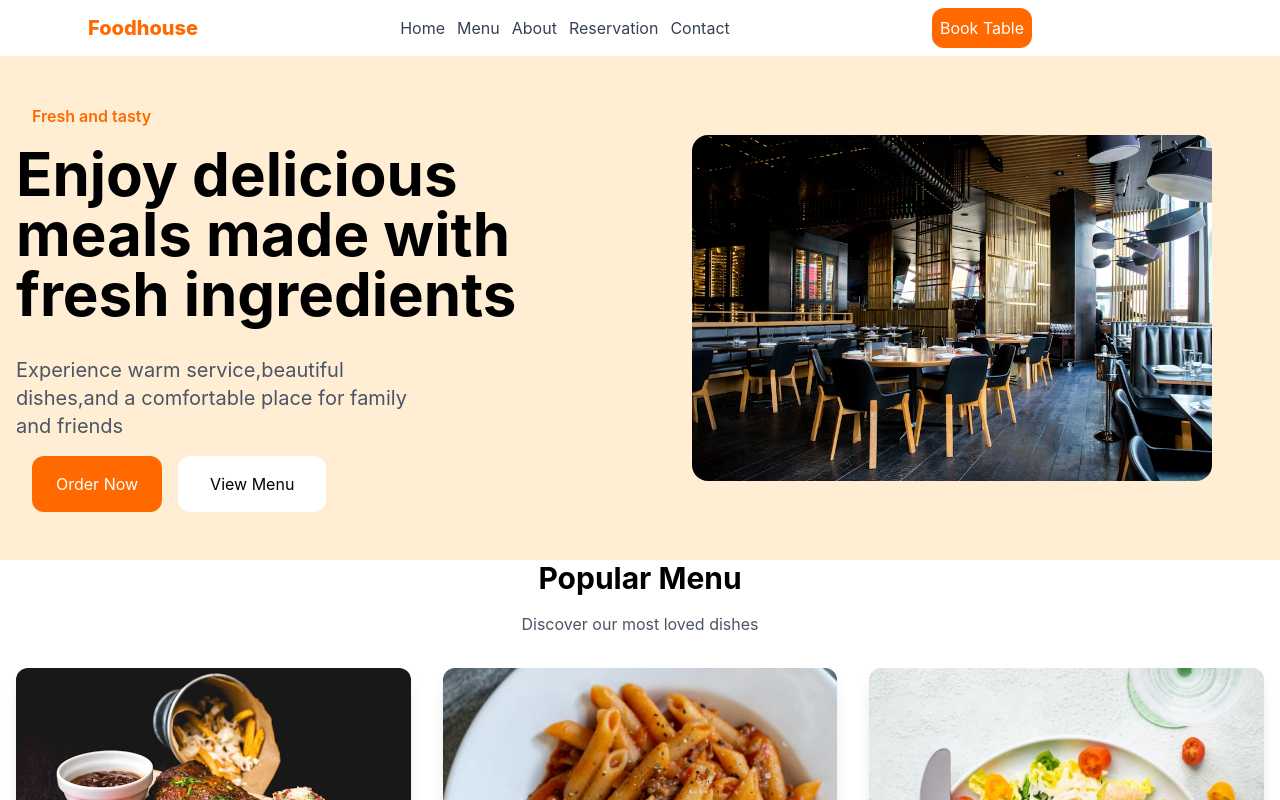
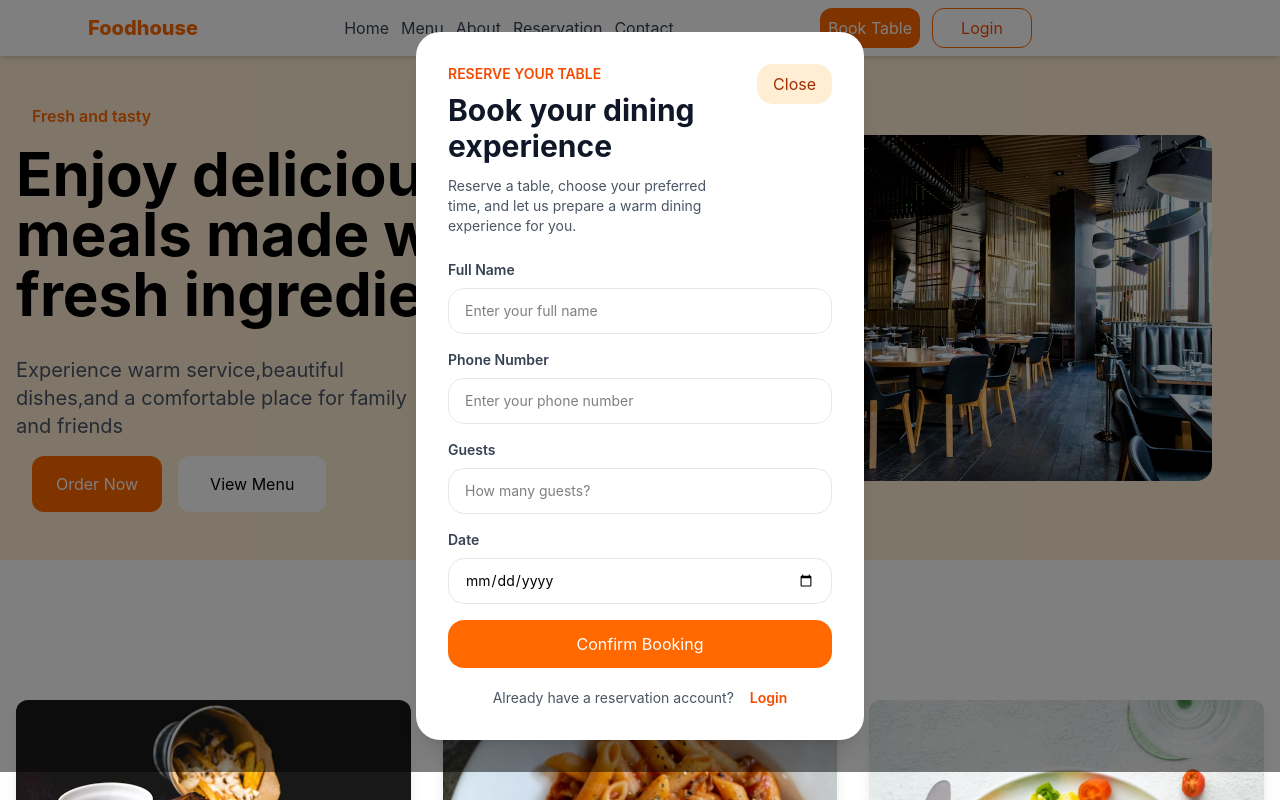
Before and after one commit to Temuulenpda/tailwind, a React (Vite) app: page / in a window 1280 px wide. Both pictures are taken after a click on the button "Book Table". Shown: the top 800 px of the page. Built offline with nearby package versions, Linux system fonts and the light colour scheme.

Commit message:
your message here

```diff
--- /dev/null
+++ b/src/components/dasgal8/AuthModal.jsx
@@ -0,0 +1,57 @@
+import React from "react";
+import authContent from "./Dasgal8data/data";
+const AuthModal = ({ open, close, mode, switchMode }) => {
+  const authtext = authContent[mode];
+  if (!open) {
+    return;
+  }
+  return (
+    <div className="fixed top-0 right-0 left-0 z-50 flex justify-center items-center  px-4 py-8 bg-black/50  ">
+      <div className="bg-white w-full max-w-md rounded-3xl p-6 shadow-xl md:p-8">
+        <div className="mb-6 flex items-start justify-between gap-4">
+          <div>
+            <p className="mb-2 text-sm font-semibold uppercase text-orange-600">
+              {authtext.eyebrow}
+            </p>
+            <h2 className="text-3xl font-bold text-gray-900">
+              {authtext.title}
+            </h2>
+            <p className="mt-3 text-sm text-gray-600">{authtext.description}</p>
+          </div>
+          <button onClick={close} className="bg-orange-100 text-orange-800 hover:bg-orange-300 rounded-2xl py-2 px-4"> Close</button>
+        </div>
+        <form className="space-y-4">
+          {authtext.fields.map((field) => (
+            <label className="block" key={field.label}>
+              <span className="mb-2 block text-sm font-semibold text-gray-700">
+                {field.label}
+              </span>
+              <input
+                className="w-full rounded-2xl border border-gray-200 px-4 py-3 text-sm outline-none transition focus:border-orange-500"
+                type={field.type}
+                placeholder={field.placeholder}
+              />
+            </label>
+          ))}
+          <button
+            type="button"
+            className="w-full rounded-2xl bg-orange-500 px-4 py-3 text-white transition hover:bg-orange-600"
+          >
+            {authtext.primaryLabel}
+          </button>
+        </form>
+        <p className="mt-5 text-center text-sm text-gray-600">
+          {authtext.secondaryText}
+          <button
+            onClick={switchMode}
+            className="ml-4 font-semibold text-orange-600 hover:text-orange-700"
+          >
+            {authtext.secondaryAction}
+          </button>
+        </p>
+      </div>
+    </div>
+  );
+};
+
+export default AuthModal;
--- a/src/components/dasgal8/Dasgal8data/data.jsx
+++ b/src/components/dasgal8/Dasgal8data/data.jsx
@@ -73,4 +73,37 @@ export const chefInfo = {
     image: chefinfo,
 };
 
+const authContent = {
+    booking: {
+        eyebrow: "Reserve Your Table",
+        title: "Book your dining experience",
+        description:
+            "Reserve a table, choose your preferred time, and let us prepare a warm dining experience for you.",
+        primaryLabel: "Confirm Booking",
+        secondaryText: "Already have a reservation account?",
+        secondaryAction: "Login",
+        fields: [
+            { label: "Full Name", type: "text", placeholder: "Enter your full name" },
+            { label: "Phone Number", type: "tel", placeholder: "Enter your phone number" },
+            { label: "Guests", type: "number", placeholder: "How many guests?" },
+            { label: "Date", type: "date", placeholder: "" },
+        ],
+    },
+    login: {
+        eyebrow: "Welcome Back",
+        title: "Login to manage your bookings",
+        description:
+            "Check your reservations, update your details, and keep track of your favorite menu selections.",
+        primaryLabel: "Login",
+        secondaryText: "Need to book a table first?",
+        secondaryAction: "Book Table",
+        fields: [
+            { label: "Email", type: "email", placeholder: "Enter your email" },
+            { label: "Password", type: "password", placeholder: "Enter your password" },
+        ],
+    },
+};
+
 export const footerLinks = ["Menu", "Gallery", "Booking", "Location"];
+
+export default authContent;
--- a/src/components/dasgal8/Footer.jsx
+++ b/src/components/dasgal8/Footer.jsx
@@ -10,14 +10,14 @@ const Footer = () => {
              <h1 className='text-4xl font-bold text-white'>Foodhouse</h1>
            </div>
         </div>
-        <div className='flex gap-8 text-lg'>
+        <div className='flex gap-8 text-lg mr-6'>
             {footerLinks.map((item)=> (
                 <a href="#" className='hover:text-gray-300 transition-colors duration-300'>{item}</a>
                        ))}
         </div>
+         <h2>@copy 2026 Temuulen</h2>
+    </div>
 
-    </div>
-    <h2>@copy 2026 Temuulen</h2>
     </div>
   )
 }
--- a/src/components/dasgal8/MenuSection.jsx
+++ b/src/components/dasgal8/MenuSection.jsx
@@ -6,7 +6,7 @@ import ItalianPast from './dimage/ItalianPasta.avif'
 
 const MenuSection = () => {
   return (
-    <div id='Menu'>
+    <div id='Menu' className='mt-8'>
          <div className='w-full mx-auto px-4 py8  flex flex-col justify-center mb-10'>
                     <h1 className='text-center text-3xl font-bold mb-4'>Popular Menu</h1>
                     <p className='text-center text-gray-600 mb-8'>Discover our most loved dishes</p>
@@ -15,10 +15,10 @@ const MenuSection = () => {
                             <div className='flex flex-1 bg-orange-100 flex-col overflow-hidden md:w-1/3 h-110 rounded-xl mb-4 shadow-lg'>
                                 <img className='w-full h-70 object-cover' src={item.image} alt={item.name} />
 
-                               <div className='flex flex-row p-4 flex-1'>
+                               <div className='flex flex-row justify-between p-4 flex-1'>
                                  <div>
-                                    <p className='text-2xl mb-4 font-semibold'>{item.name}</p>
-                                <p className='text-gray-500'>{item.description}</p>
+                                    <p className='text-3xl mb-4 font-semibold'>{item.name}</p>
+                                <p className='text-gray-500 text-lg'>{item.description}</p>
                                 </div>
                                 <p className='text-orange-500 font-bold'>{item.price}</p>
                                </div>
--- a/src/components/dasgal8/Navbar.jsx
+++ b/src/components/dasgal8/Navbar.jsx
@@ -2,10 +2,10 @@ import React from "react";
 import { navLinks } from "./Dasgal8data/data";
 import { HiMenu, HiX } from "react-icons/hi";
 import { useState } from "react";
-const Navbar = () => {
-  const [activeLink, setActiveLink] = useState("false");
+const Navbar = ({ openBooking, openLogin }) => {
+  const [activeLink, setActiveLink] = useState(false);
   return (
-      <div id="navbar" className="w-full shadow-md">
+      <div id="navbar" className="w-full bg-white shadow-md relative z-40">
         <div className=" p-2 flex justify-between items-center">
         <div className="flex items-center">
           <div className="font-extrabold  text-xl md:ml-20 text-orange-500">
@@ -21,8 +21,9 @@ const Navbar = () => {
            ))}
           </div>
         </div>
-        <div className="flex gap-4 mr-60 hidden md:block">
-          <button className="bg-orange-500 w-25 h-10 rounded-xl text-white">Book Table</button>
+        <div className="flex mr-60 hidden md:block">
+          <button className="bg-orange-500 w-25 h-10 rounded-xl text-white mr-3 hover:bg-orange-600" onClick={openBooking}>Book Table</button>
+          <button className="border border-orange-500 w-25 h-10 rounded-xl text-orange-600 hover:bg-gray-100" onClick={openLogin}>Login</button>
         </div>
         {activeLink ? (
           <HiX
@@ -38,11 +39,14 @@ const Navbar = () => {
       </div>
       {activeLink && (
 
-        <div className="flex flex-col md:hidden md:block  p-4">
+        <div className="flex flex-col md:hidden block  p-4">
            {navLinks.map((item)=> (
-            <div>{item.name}</div>
+            <div className="text-gray-600 mb-2">{item.name}</div>
            ))}
-
+            <div className="flex gap-2 mr-60 block md:hidden mt-4">
+          <button className="bg-orange-500 w-25 h-10 rounded-xl text-white" onClick={openBooking}>Book Table</button>
+          <button className="border border-orange-500 w-25 h-10 rounded-xl text-orange-600 " onClick={openLogin}>Login</button>
+        </div>
         </div>
       )}
     </div>
--- a/src/components/dasgal8/RestaurantPage.jsx
+++ b/src/components/dasgal8/RestaurantPage.jsx
@@ -5,15 +5,26 @@ import MenuSection from './MenuSection'
 import Footer from './Footer'
 import Showcase from './Showcase'
 import Order from './Order'
+import AuthModal from './AuthModal'
 
 const RestaurantPage = () => {
   const [isOpen, setIsOpen] = useState(false)
-  console.log(isOpen)
+  const [authOpen, setAuthOpen] = useState(false)
+  const [authMode, setAuthMode] = useState("booking")
   return (
     <div>
-        <Navbar />
+        <Navbar
+        openBooking={() => { setAuthOpen(true); setAuthMode("booking"); }}
+        openLogin={() => { setAuthOpen(true); setAuthMode("login"); }} />
         <Order state={isOpen} close={() => setIsOpen(false)} />
+        <AuthModal
+        open={authOpen}
+        mode={authMode}
+        close={() => setAuthOpen(false)}
+        switchMode={() => setAuthMode((currentMode) =>
+        currentMode === "booking" ? "login" : "booking")} />
         <Showcase open={() => setIsOpen(true)} />
+
          <MenuSection />
         <ChefSection />
         <Footer />
```
